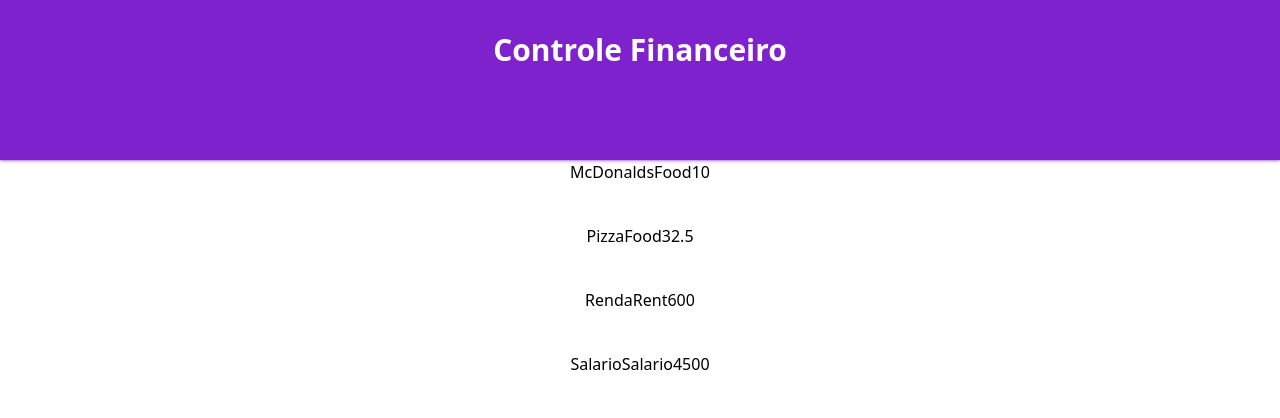
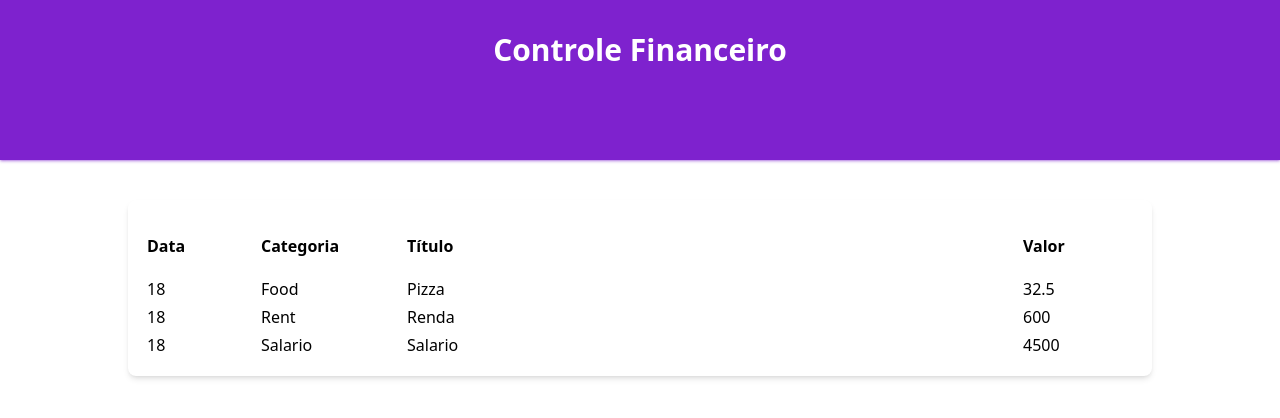
Before and after one commit to Claudio-Lins/expense-tracker, a Next.js app: page / in a window 1280 px wide. Shown: the top 418 px of the page. Built offline with nearby package versions, Linux system fonts and the light colour scheme.

Commit message:
Get list current month

```diff
--- /dev/null
+++ b/src/components/TableArea/index.tsx
@@ -0,0 +1,34 @@
+import React from 'react'
+import { Item } from '../../types/Item'
+
+type Props = {
+  list: Item[]
+}
+
+export const TableArea = ({ list }: Props) => {
+  return (
+
+    <table
+      className='w-full bg-white shadow-md rounded-lg overflow-hidden table-auto mt-10 border-separate p-4'
+    >
+      <thead>
+        <tr>
+          <th className='py-4 w-28 text-left'>Data</th>
+          <th className='py-4 w-36 text-left'>Categoria</th>
+          <th className='py-4 w-auto text-left'>Título</th>
+          <th className='py-4 w-28 text-left'>Valor</th>
+        </tr>
+      </thead>
+      <tbody>
+      {list.map((item, index) => (
+        <tr key={index}>
+          <td>{item.date.getDate()}</td>
+          <td>{item.category}</td>
+          <td>{item.title}</td>
+          <td>{item.amount}</td>
+          </tr>
+          ))}
+      </tbody>
+    </table>
+  )
+}
--- a/src/data/items.ts
+++ b/src/data/items.ts
@@ -2,25 +2,25 @@ import {Item} from '../types/Item'
 
 export const items:Item[] = [
     {
-        date: new Date('2020-9-15'),
+        date: new Date('2022-05-18'),
         category: 'Food',
         title: 'McDonalds',
         amount: 10.00,
     },
     {
-        date: new Date('2020-9-15'),
+        date: new Date('2022-04-18'),
         category: 'Food',
         title: 'Pizza',
         amount: 32.50,
     },
     {
-        date: new Date('2020-9-16'),
+        date: new Date('2022-04-18'),
         category: 'Rent',
         title: 'Renda',
         amount: 600.00,
     },
     {
-        date: new Date('2020-10-18'),
+        date: new Date('2022-04-18'),
         category: 'Salario',
         title: 'Salario',
         amount: 4500.00,
--- a/src/pages/index.tsx
+++ b/src/pages/index.tsx
@@ -7,11 +7,13 @@ import { items } from '../data/items'
 import { categories } from '../data/categories'
 import { useEffect, useState } from 'react'
 import { getCurrentMonth, filterListByMonth } from '../helpers/dateFilter'
+import { TableArea } from '../components/TableArea'
 
 const Home: NextPage = () => {
   const [list, setList] = useState(items)
   const [filteredList, setFilteredList] = useState<Item[]>([])
   const [currentMonth, setCurrentMonth] = useState(getCurrentMonth())
+
 
   useEffect(() => {
     setFilteredList(filterListByMonth(list, currentMonth))
@@ -29,13 +31,7 @@ const Home: NextPage = () => {
         {/* Input */}
 
         {/* List */}
-        {list.map((item: Item, i) => (
-          <div key={i} className='flex flex-col items-center mb-10'>
-            {item.title}
-            {item.category}
-            {item.amount}
-          </div>
-        ))}
+        <TableArea list={filteredList} />
 
       </div>
     </div>
```
